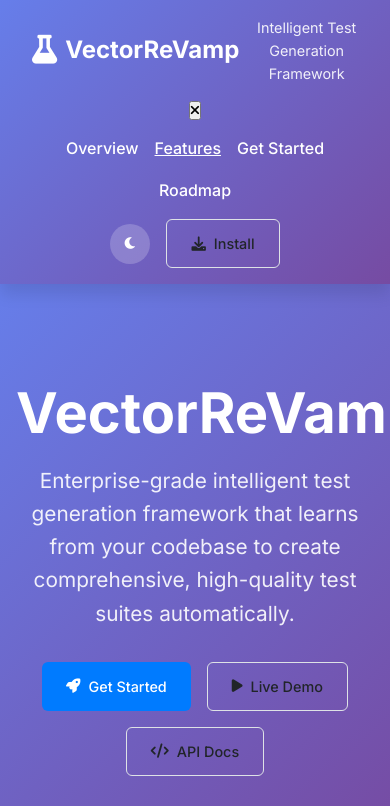
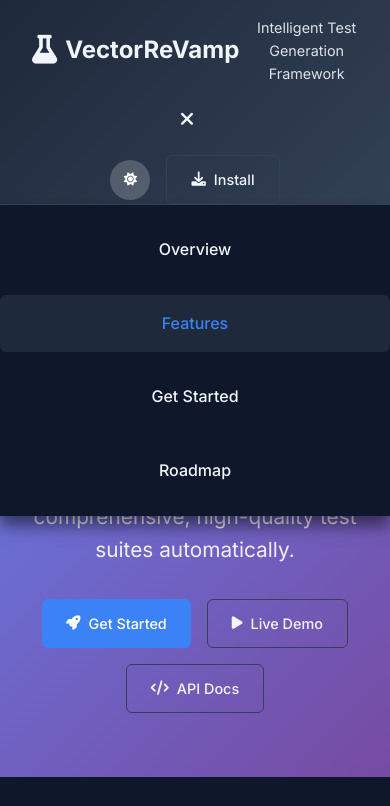
Before and after one commit to SWORDIntel/VectorReVamp, a plain HTML site: page docs/index.html in a window 390 px wide. Both pictures are taken after a click on the button 194 px from the left and 110 px from the top of the page. Shown: the top 806 px of the page. Drawn offline with Linux system fonts and the light colour scheme.

Commit message:
Enhance VectorReVamp documentation with polished dark theme
- Make dark theme the default for VectorReVamp
- Fix mobile menu to close when clicking navigation links
- Add comprehensive mobile menu styling and responsive design
- Update header styling for dark theme compatibility
- Improve theme toggle functionality with proper localStorage key
- Enhance mobile responsiveness across all screen sizes

```diff
--- a/docs/css/style.css
+++ b/docs/css/style.css
@@ -39,13 +39,51 @@
     --transition: all 0.3s ease;
 }
 
-/* Dark Theme Variables */
-body.dark-theme {
-    --text-color: #e2e8f0;
-    --text-muted: #a0aec0;
-    --bg-color: #1a202c;
-    --bg-alt: #2d3748;
-    --border-color: #4a5568;
+/* Default Dark Theme - VectorReVamp uses dark theme by default */
+:root {
+    --primary-color: #3b82f6;
+    --secondary-color: #64748b;
+    --success-color: #10b981;
+    --warning-color: #f59e0b;
+    --danger-color: #ef4444;
+    --info-color: #06b6d4;
+
+    --text-color: #f1f5f9;
+    --text-muted: #94a3b8;
+    --bg-color: #0f172a;
+    --bg-alt: #1e293b;
+    --border-color: #334155;
+
+    --font-family: 'Inter', -apple-system, BlinkMacSystemFont, 'Segoe UI', Roboto, sans-serif;
+    --code-font: 'Fira Code', 'JetBrains Mono', 'Monaco', 'Consolas', 'Liberation Mono', monospace;
+
+    --shadow-sm: 0 1px 2px rgba(0, 0, 0, 0.3);
+    --shadow-md: 0 4px 6px rgba(0, 0, 0, 0.4);
+    --shadow-lg: 0 10px 15px rgba(0, 0, 0, 0.5);
+    --shadow-xl: 0 20px 25px rgba(0, 0, 0, 0.6);
+
+    --radius-sm: 4px;
+    --radius-md: 6px;
+    --radius-lg: 8px;
+    --radius-xl: 12px;
+
+    --transition: all 0.3s ease;
+}
+
+/* Light Theme Override */
+body.light-theme {
+    --primary-color: #007bff;
+    --secondary-color: #6c757d;
+    --success-color: #28a745;
+    --warning-color: #ffc107;
+    --danger-color: #dc3545;
+    --info-color: #17a2b8;
+
+    --text-color: #212529;
+    --text-muted: #6c757d;
+    --bg-color: #ffffff;
+    --bg-alt: #f8f9fa;
+    --border-color: #dee2e6;
 }
 
 body {
@@ -159,13 +197,14 @@ a:hover {
 
 /* Header */
 .site-header {
-    background: linear-gradient(135deg, #667eea 0%, #764ba2 100%);
-    color: white;
+    background: linear-gradient(135deg, #1e293b 0%, #334155 100%);
+    color: var(--text-color);
     padding: 1rem 0;
     position: sticky;
     top: 0;
     z-index: 1000;
     box-shadow: var(--shadow-lg);
+    border-bottom: 1px solid var(--border-color);
 }
 
 .header-container {
@@ -175,6 +214,7 @@ a:hover {
     display: flex;
     align-items: center;
     justify-content: space-between;
+    position: relative;
 }
 
 .logo-section {
@@ -207,15 +247,19 @@ a:hover {
 }
 
 .main-nav a {
-    color: white;
+    color: var(--text-color);
     font-weight: 500;
+    text-decoration: none;
+    padding: 0.5rem 1rem;
+    border-radius: var(--radius-md);
     transition: var(--transition);
 }
 
 .main-nav a:hover,
 .main-nav a.active {
-    opacity: 1;
-    text-decoration: underline;
+    background: var(--bg-alt);
+    color: var(--primary-color);
+    text-decoration: none;
 }
 
 .header-actions {
@@ -776,3 +820,116 @@ code[class*="language-"] {
 ::-webkit-scrollbar-thumb:hover {
     background: var(--text-muted);
 }
+
+/* Mobile Menu Styles */
+.mobile-menu-btn {
+    display: none;
+    background: none;
+    border: none;
+    color: var(--text-color);
+    font-size: 1.2rem;
+    padding: 0.5rem;
+    cursor: pointer;
+    border-radius: var(--radius-md);
+    transition: var(--transition);
+    margin-right: 1rem;
+}
+
+.mobile-menu-btn:hover {
+    background: var(--bg-alt);
+    color: var(--primary-color);
+}
+
+.main-nav.mobile-menu-open {
+    display: block !important;
+    position: absolute;
+    top: 100%;
+    left: 0;
+    right: 0;
+    background: var(--bg-color);
+    border-top: 1px solid var(--border-color);
+    box-shadow: var(--shadow-lg);
+    z-index: 1000;
+}
+
+.main-nav.mobile-menu-open ul {
+    flex-direction: column;
+    padding: 1rem 0;
+}
+
+.main-nav.mobile-menu-open li {
+    margin: 0;
+    width: 100%;
+}
+
+.main-nav.mobile-menu-open a {
+    display: block;
+    padding: 1rem 2rem;
+    border-bottom: 1px solid var(--border-color);
+}
+
+.main-nav.mobile-menu-open a:hover {
+    background: var(--bg-alt);
+}
+
+.main-nav.mobile-menu-open a:last-child {
+    border-bottom: none;
+}
+
+/* Responsive Design */
+@media (max-width: 768px) {
+    .mobile-menu-btn {
+        display: block;
+    }
+
+    .main-nav {
+        display: none;
+    }
+
+    .main-nav ul {
+        padding: 0;
+        margin: 0;
+    }
+
+    .main-nav li {
+        margin: 0;
+    }
+
+    .main-nav a {
+        padding: 0.75rem 1rem;
+    }
+
+    .hero h1 {
+        font-size: 2.5rem;
+    }
+
+    .hero p {
+        font-size: 1.1rem;
+    }
+
+    .features-grid {
+        grid-template-columns: 1fr;
+        gap: 1.5rem;
+    }
+
+    .nav-categories {
+        grid-template-columns: 1fr;
+    }
+
+    .quick-nav h2 {
+        margin-bottom: 2rem;
+    }
+
+    .content-wrapper {
+        grid-template-columns: 1fr;
+        gap: 0;
+    }
+
+    .sidebar {
+        display: none;
+    }
+
+    .content {
+        padding: 0;
+    }
+}
--- a/docs/js/main.js
+++ b/docs/js/main.js
@@ -20,19 +20,23 @@ function initializeTheme() {
     const themeToggle = document.getElementById('themeToggle');
     const body = document.body;
 
-    // Load saved theme
-    const savedTheme = localStorage.getItem('dsmil-theme');
-    if (savedTheme === 'dark') {
-        body.classList.add('dark-theme');
+    // Load saved theme - VectorReVamp defaults to dark theme
+    const savedTheme = localStorage.getItem('vectorrevamp-theme');
+    if (savedTheme === 'light') {
+        body.classList.add('light-theme');
+        updateThemeToggleIcon(false);
+    } else {
+        // Default to dark theme for VectorReVamp
+        body.classList.remove('light-theme');
         updateThemeToggleIcon(true);
     }
 
     // Theme toggle event listener
     if (themeToggle) {
         themeToggle.addEventListener('click', function() {
-            const isDark = body.classList.toggle('dark-theme');
-            localStorage.setItem('dsmil-theme', isDark ? 'dark' : 'light');
-            updateThemeToggleIcon(isDark);
+            const isLight = body.classList.toggle('light-theme');
+            localStorage.setItem('vectorrevamp-theme', isLight ? 'light' : 'dark');
+            updateThemeToggleIcon(!isLight);
         });
     }
 }
@@ -225,6 +229,15 @@ function initializeResponsiveFeatures() {
                 'fas fa-times' : 'fas fa-bars';
         });
 
+        // Close mobile menu when clicking a link
+        const navLinks = mainNav.querySelectorAll('a');
+        navLinks.forEach(link => {
+            link.addEventListener('click', function() {
+                mainNav.classList.remove('mobile-menu-open');
+                mobileMenuBtn.querySelector('i').className = 'fas fa-bars';
+            });
+        });
+
         // Close mobile menu when clicking outside
         document.addEventListener('click', function(e) {
             if (!headerContainer.contains(e.target)) {
```
